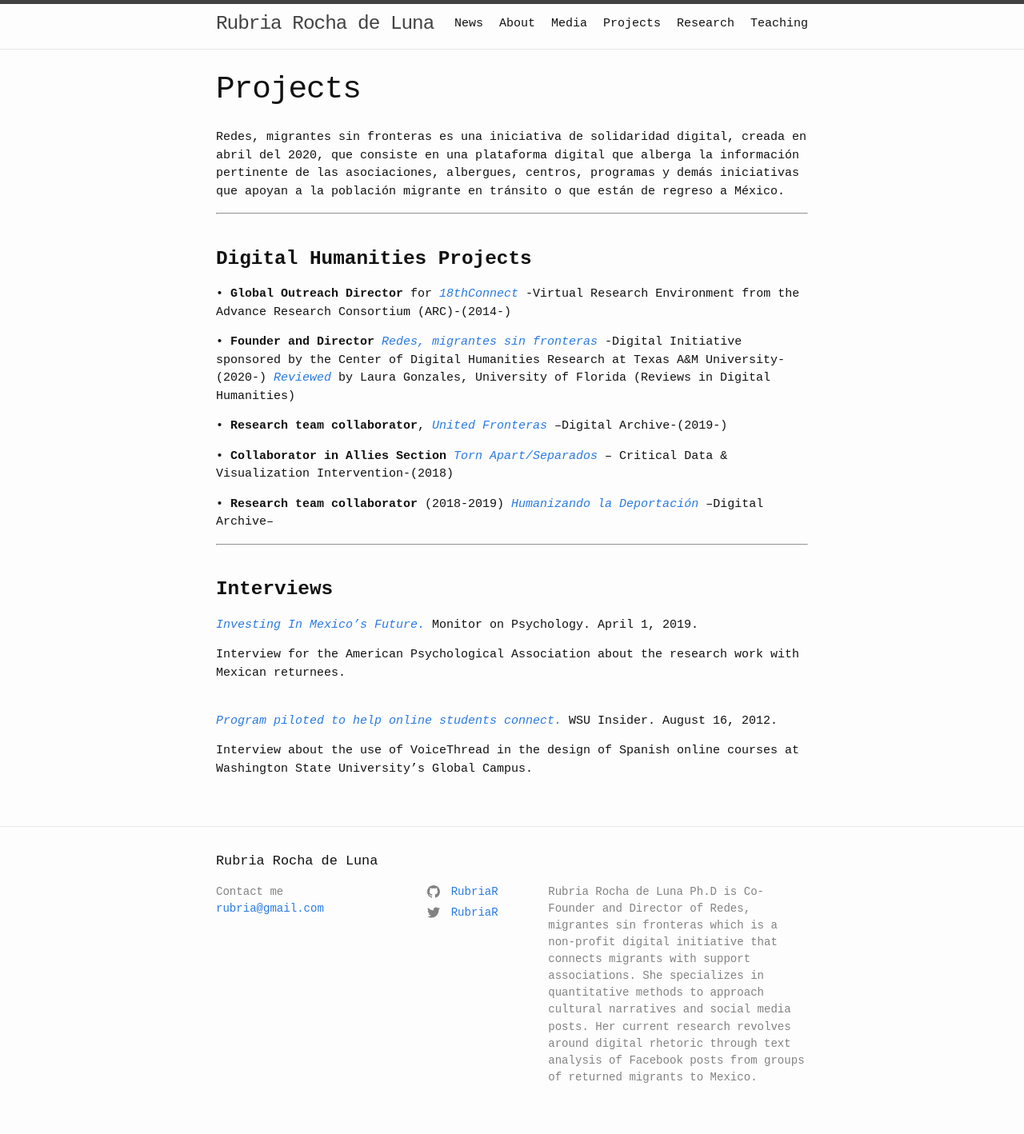
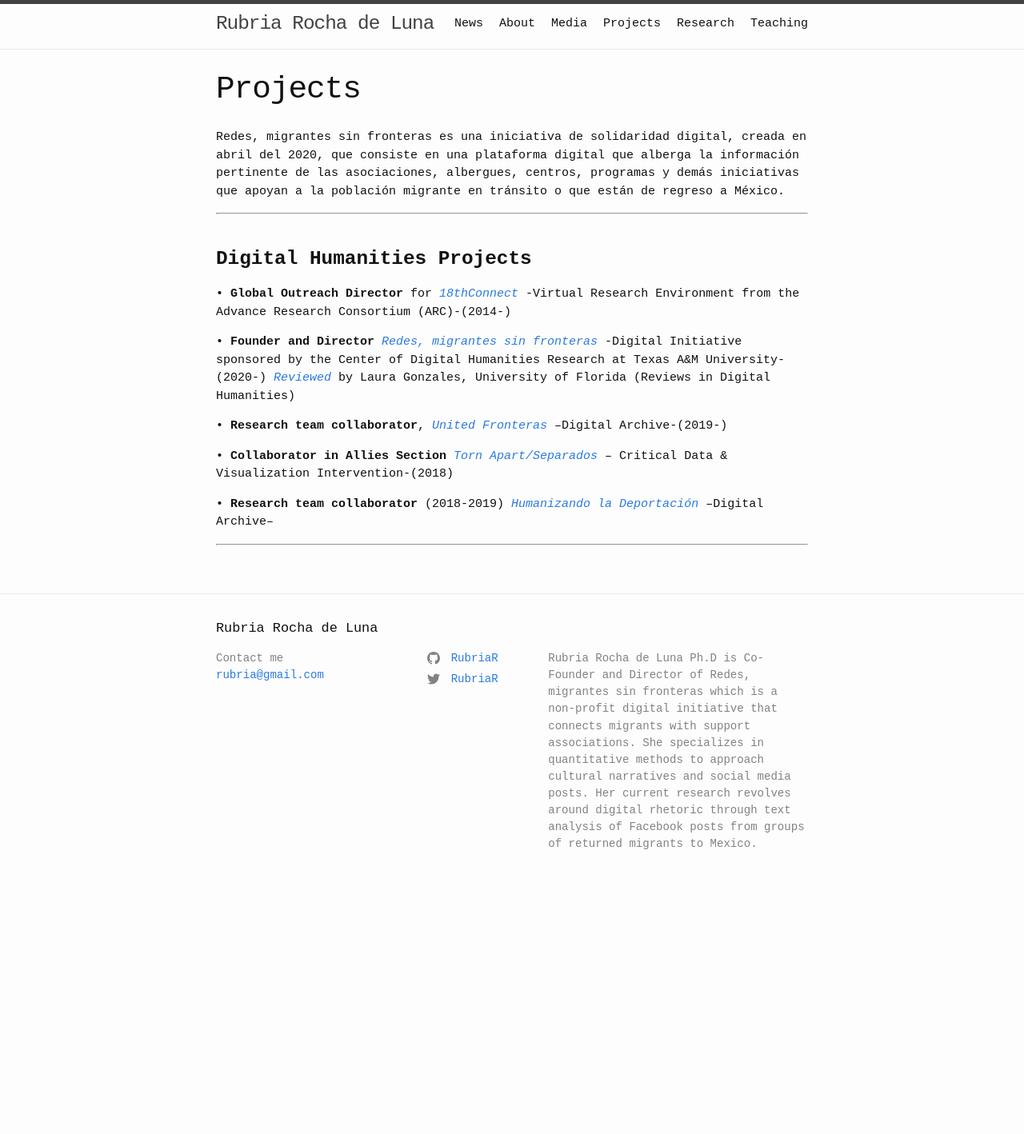
Before and after one commit to RubriaR/rubriarocha, a Jekyll site: the page built from projects.md, in a window 1280 px wide. Shown: the whole page at 80% size. Built offline with Jekyll 4.4.1, drawn with Linux system fonts in a browser that asks for light colours; after the commit the page ends 1126 px from its top, so only the background shows below that.

Commit message:
Deleted interviews

```diff
--- a/projects.md
+++ b/projects.md
@@ -24,18 +24,6 @@ Redes, migrantes sin fronteras es una iniciativa de solidaridad digital, creada
 •	**Research team collaborator** (2018-2019) *[Humanizando la Deportación]* –Digital Archive–
 
 --------------------------------------------------------------------------------
-<br>
-### **Interviews**
-
-*[Investing In Mexico’s Future.]* Monitor on Psychology. April 1, 2019.
-
-Interview for the American Psychological Association about the research work with Mexican returnees.
-
-<br>
-*[Program piloted to help online students connect.]* WSU Insider. August 16, 2012.
-
-Interview about the use of VoiceThread in the design of Spanish online courses at Washington State University’s Global Campus.
-
 
 
 [18thConnect]:http://www.18thConnect.org
@@ -44,5 +32,3 @@ Interview about the use of VoiceThread in the design of Spanish online courses a
 [United Fronteras]:https://unitedfronteras.github.io/
 [Torn Apart/Separados]:http://xpmethod.plaintext.in/torn-apart/
 [Humanizando la Deportación]:http://humanizandoladeportacion.ucdavis.edu/en/
-[Investing In Mexico’s Future.]: https://www.apa.org/monitor/2019/04/investing-mexico#
-[Program piloted to help online students connect.]: https://news.wsu.edu/2012/08/16/program-piloted-to-help-online-students-connect/
```
